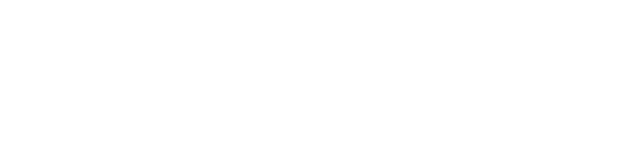
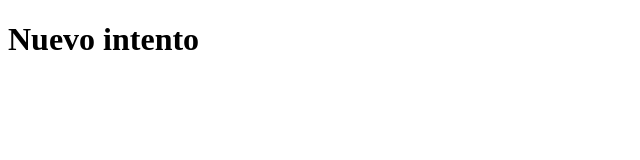
Before and after one commit to ETTICUR/PI_AyeCuretti, a plain HTML site: page index.html in a window 1280 px wide. Shown: the whole page, without its empty margins (0-640 px from the left). Drawn offline with Linux system fonts and the light colour scheme.

Commit message:
Update index.html

```diff
--- a/index.html
+++ b/index.html
@@ -7,6 +7,6 @@
     <title>Document</title>
 </head>
 <body>
-
+    <h1>Nuevo intento</h1>
 </body>
 </html>
```
